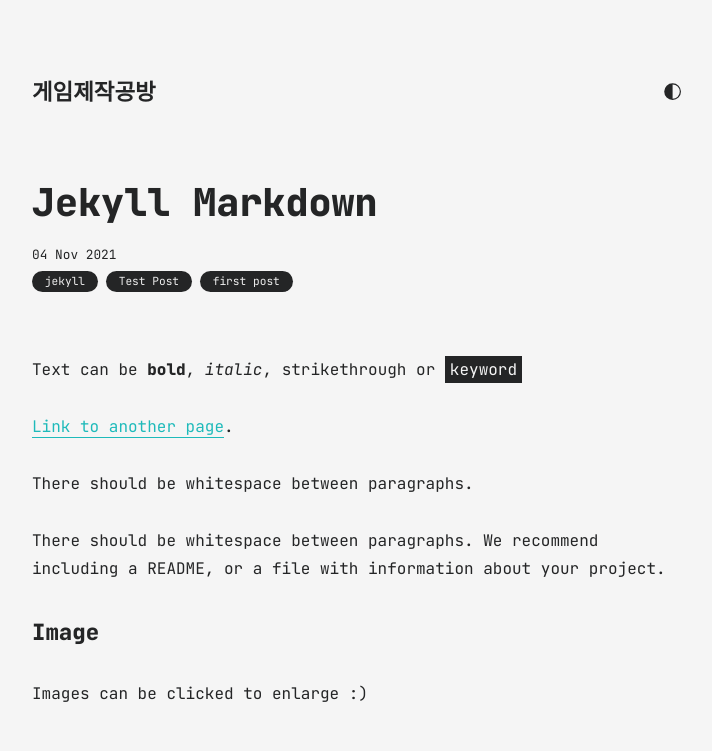
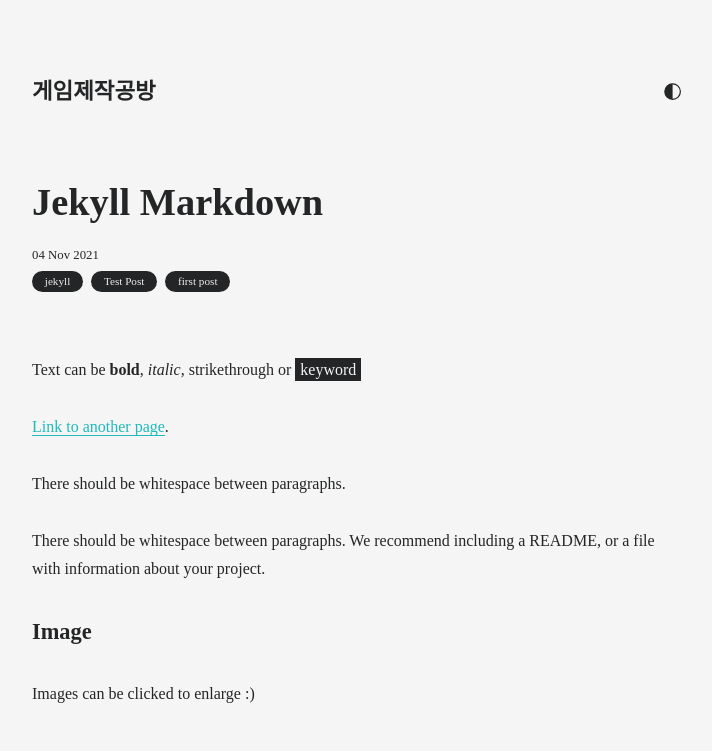
Before and after one commit to dpk990505/dpk990505.github.io, a Jekyll site: the page built from all_collections/_posts/2021-11-04-jekyll-markdown.md, in a window 1280 px wide. Shown: the top 751 px of the page, without its empty margins (283-995 px from the left). Built offline with Jekyll 4.4.1, drawn with Linux system fonts in a browser that asks for light colours; some web fonts are replaced.

Commit message:
포스트 부분 css 수정

```diff
--- a/assets/css/post.css
+++ b/assets/css/post.css
@@ -1,7 +1,8 @@
 @import url("https://fonts.googleapis.com/css2?family=JetBrains+Mono:ital,wght@0,100;0,300;0,400;0,800;1,100;1,300;1,400;1,800&display=swap");
+@import url('https://fonts.googleapis.com/css2?family=Sunflower:wght@300&display=swap');
 
 * {
-  font-family: inherit;
+  font-family: "Sunflower";
   text-decoration: none;
   margin: 0;
   padding: 0;
@@ -16,7 +17,7 @@ html,
 body {
   color: var(--white-2);
   background-color: var(--gray-6);
-  font-family: "JetBrains Mono", monospace;
+  font-family: "Sunflower", monospace;
   line-height: 2rem;
   background-color: var(--gray-5);
 }
```
